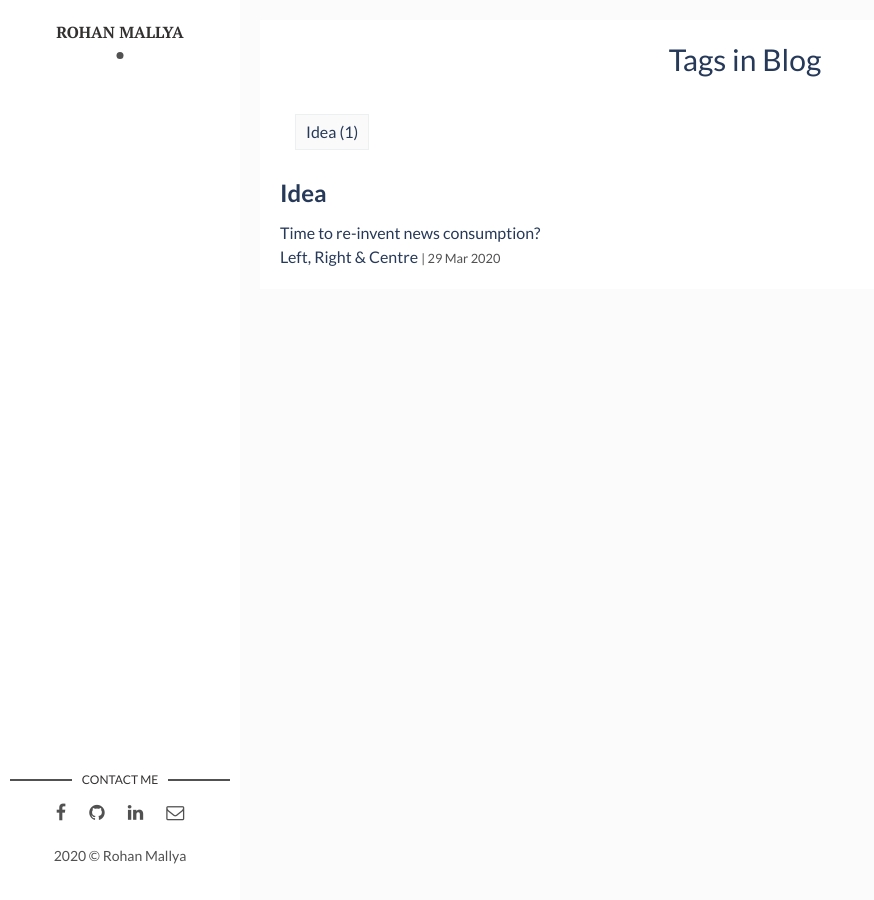
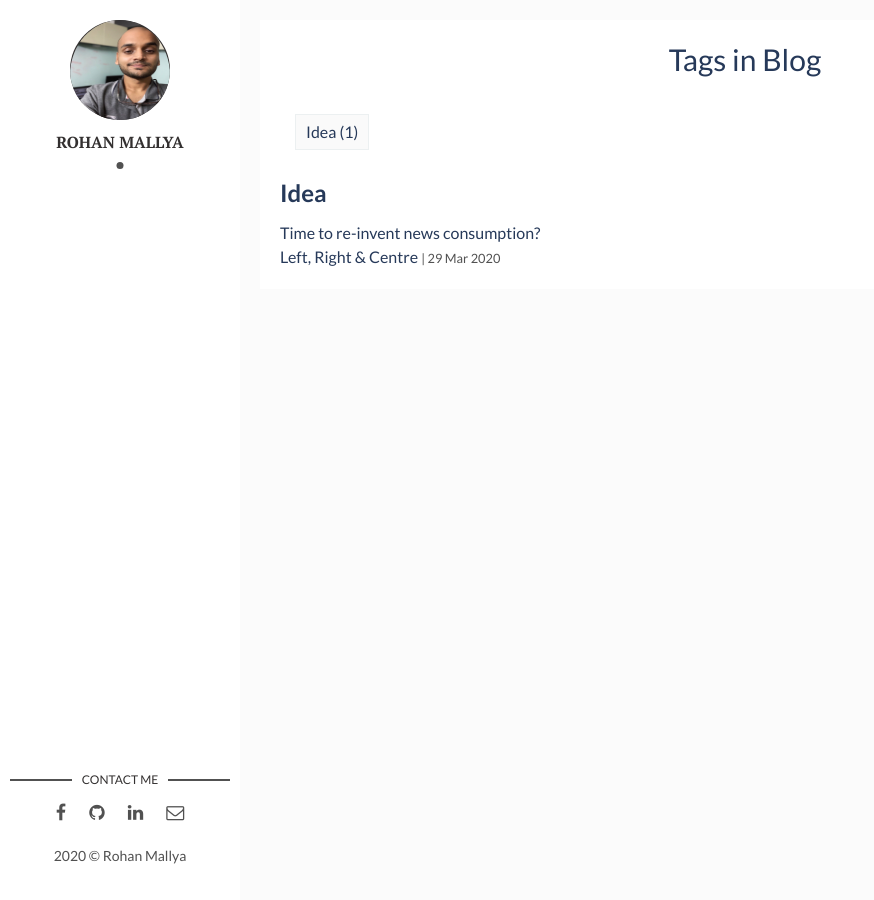
Before and after one commit to rohanrmallya/rohanrmallya.github.io, a Jekyll site: the page built from tags.html, in a window 1280 px wide. Shown: the whole page, without its empty margins (0-874 px from the left). Built offline with Jekyll 4.4.1, drawn with Linux system fonts in a browser that asks for light colours.

Commit message:
Enabled Author Picture

```diff
--- a/_layouts/main.html
+++ b/_layouts/main.html
@@ -5,9 +5,9 @@ layout: default
 <aside class="sidebar">
   <header>
     <div class="about">
-      <!-- <div class="cover-author-image">
+        <div class="cover-author-image">
         <a href="{{site.baseurl}}/"><img src="{{site.baseurl}}/assets/img/{% if site.author-img %}{{site.author-img}}{% endif %}" alt="{{site.author}}"></a>
-      </div> -->
+      </div>
       <div class="author-name">{{site.author}}</div>
       <p>{{site.about-author}}</p>
     </div>
```
